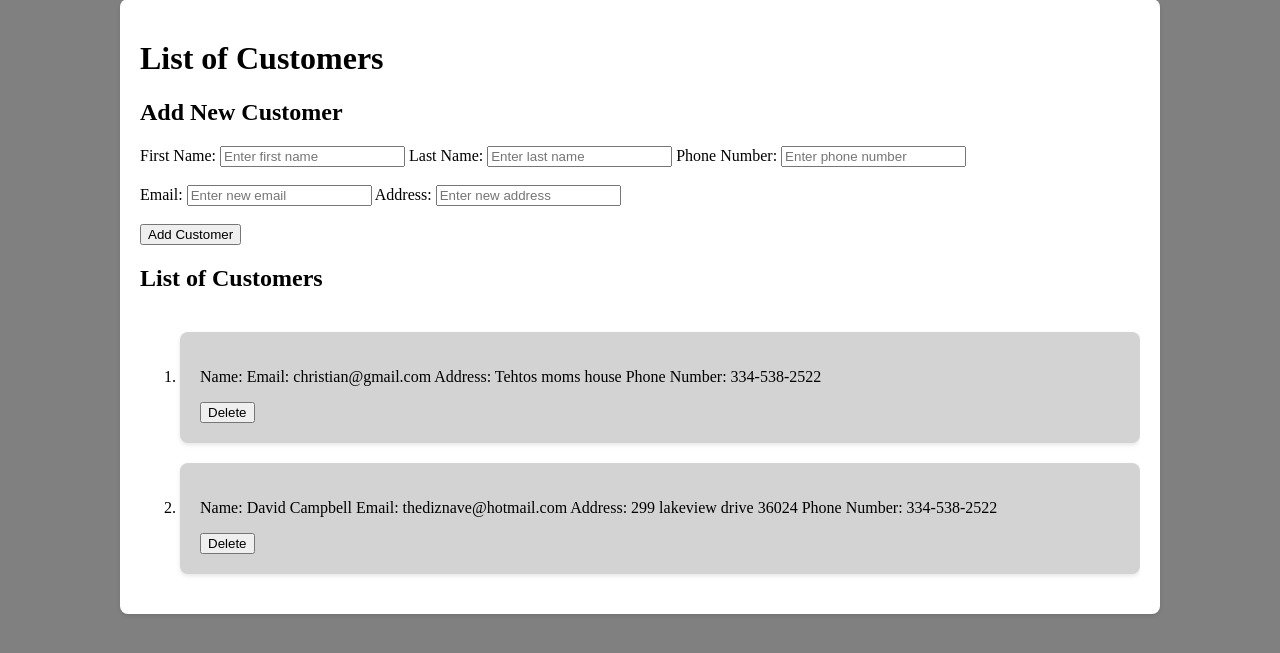
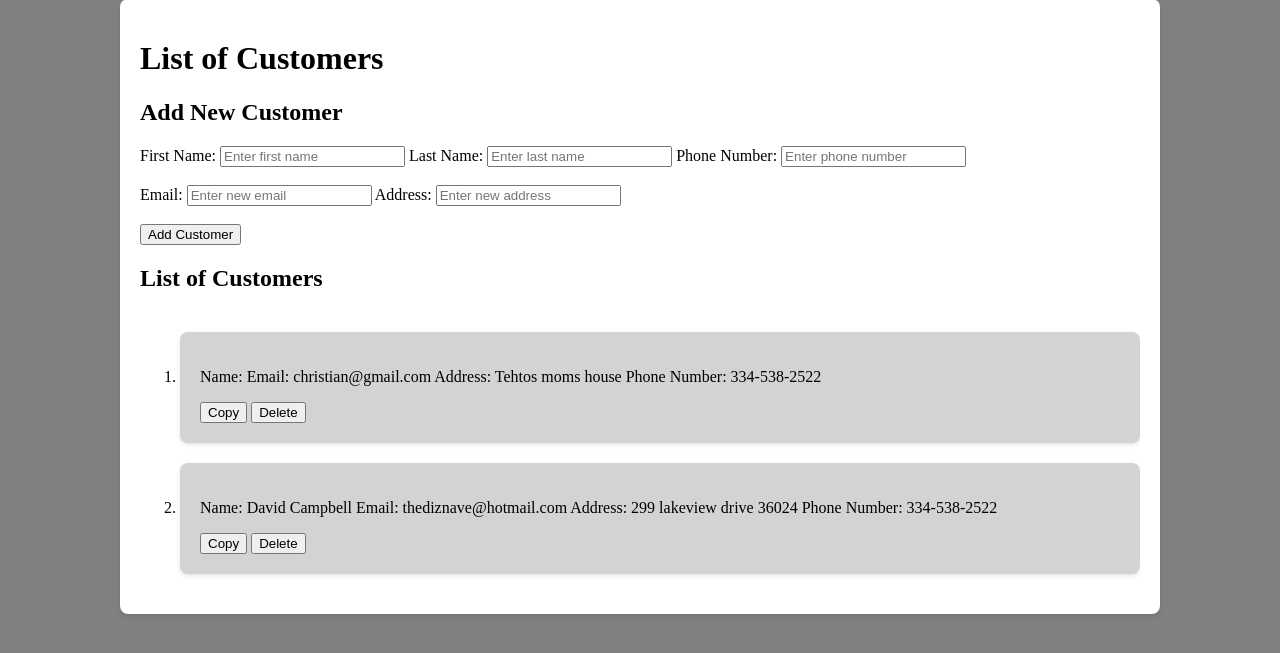
Before and after one commit to Brandarius/invoice, a Flask app: page /customers in a window 1280 px wide. Shown: the part 128-781 px from the top of the page. Run offline with Flask 3, Linux system fonts and the light colour scheme.

Commit message:
i think i fixed the copy function!

```diff
--- a/app.py
+++ b/app.py
@@ -48,9 +48,26 @@ def delete_customer(customer_id):
 
 
 #The Main Page with the invoice creation that hasnt been set up yet
-@app.route('/')
+@app.route('/', methods=['GET', 'POST'])
 def main_page():
-    return render_template('main_page.html')
+    if request.method == 'POST':
+        # Handle form submission here
+        copy_firstname = request.form['copy_firstname']
+        copy_lastname = request.form['copy_lastname']
+        copy_email_address = request.form['copy_email_address']
+        copy_address = request.form['copy_address']
+        copy_phone_number = request.form['copy_phone_number']
+
+        # You can do further processing with the copied customer information if needed
+        # For now, let's just render the main_page.html template again with the copied information
+        return render_template('main_page.html',
+                               copy_firstname=copy_firstname,
+                               copy_lastname=copy_lastname,
+                               copy_email_address=copy_email_address,
+                               copy_address=copy_address,
+                               copy_phone_number=copy_phone_number)
+    else:
+        return render_template('main_page.html')
 
 
 #Inventory page without the add item function yet
--- a/templates/customers.html
+++ b/templates/customers.html
@@ -44,6 +44,14 @@
                 {% for customer in customers %}
                 <li class="customer_list">
                     <p>Name: {{ customer.first_name }} {{ customer.last_name }} Email: {{ customer.email_address }} Address: {{ customer.address }} Phone Number: {{ customer.phone_number }}</p>
+                    <form action="{{ url_for('main_page') }}" method="post" style="display: inline;">
+                        <input type="hidden" name="copy_firstname" value="{{ customer.first_name }}">
+                        <input type="hidden" name="copy_lastname" value="{{ customer.last_name }}">
+                        <input type="hidden" name="copy_email_address" value="{{ customer.email_address }}">
+                        <input type="hidden" name="copy_address" value="{{ customer.address }}">
+                        <input type="hidden" name="copy_phone_number" value="{{ customer.phone_number }}">
+                        <button type="submit">Copy</button>
+                    </form>
                     <form action="{{ url_for('delete_customer', customer_id=customer.id) }}" method="post" style="display: inline;">
                         <button type="submit">Delete</button>
                     </form>
```
Also changed, not shown: instance/customers.db.
